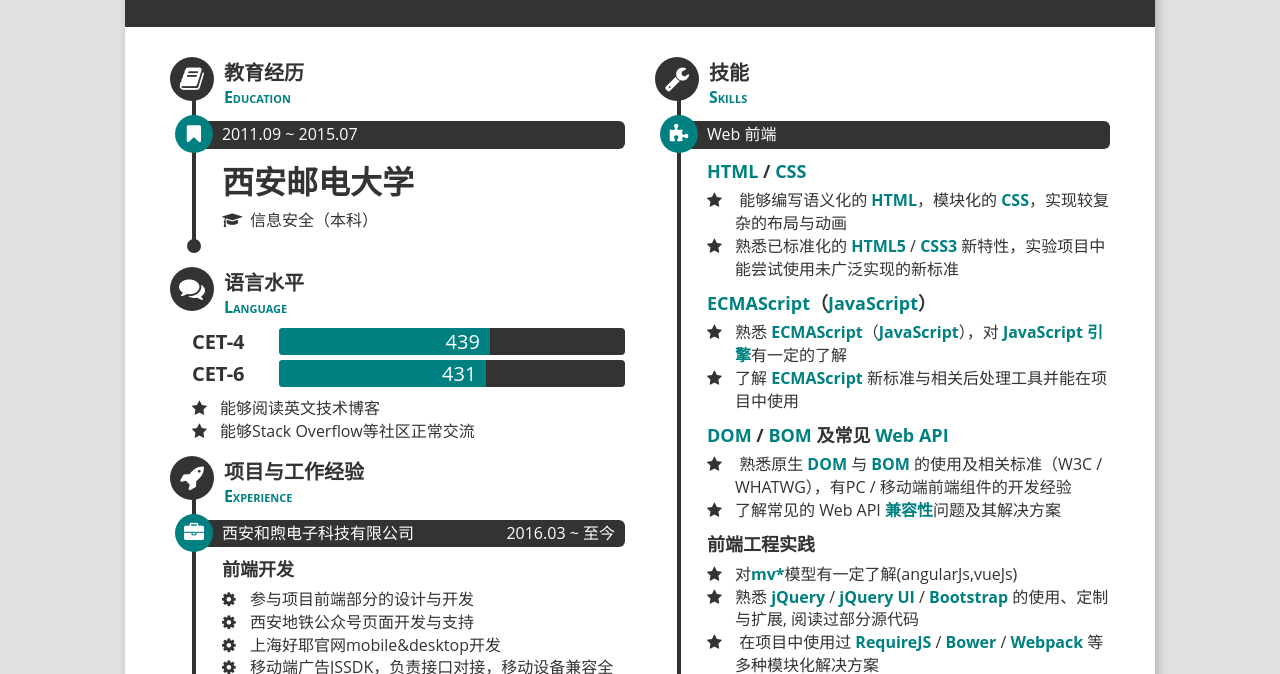
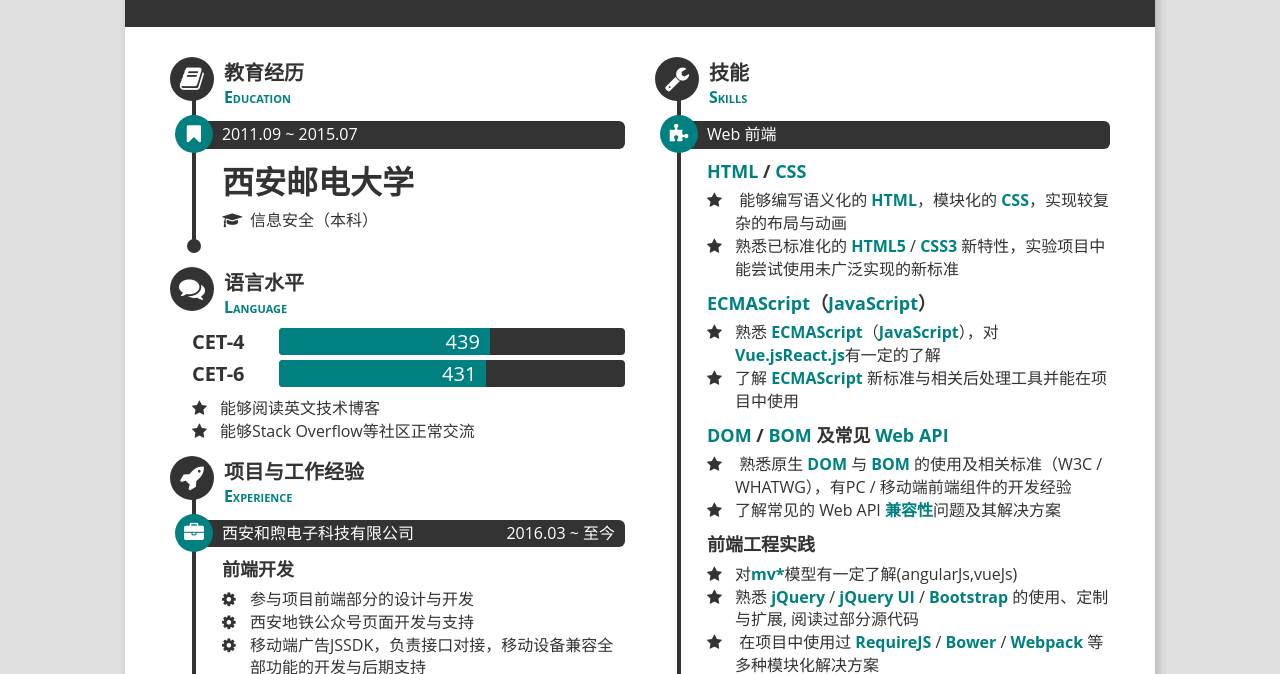
Before and after one commit to RosApr/RosApr.github.io, a plain HTML site: page resume/index.html in a window 1280 px wide. Shown: the part 232-906 px from the top of the page. Drawn offline with Linux system fonts and the light colour scheme.

Commit message:
del useless experience

```diff
--- a/resume/index.html
+++ b/resume/index.html
@@ -87,7 +87,6 @@
                                     <dt class="experience-position">前端开发</dt>
                                     <dd class="experience-task">参与项目前端部分的设计与开发</dd>
                                     <dd class="experience-task">西安地铁公众号页面开发与支持</dd>
-                                    <dd class="experience-task">上海好耶官网mobile&desktop开发</dd>
                                     <dd class="experience-task">移动端广告JSSDK，负责接口对接，移动设备兼容全部功能的开发与后期支持</dd>
                                 </dl>
                             </li>
@@ -179,7 +178,7 @@
                                     <dt class="skills-item-summary">
                                         <strong>ECMAScript</strong>（<strong>JavaScript</strong>）
                                     </dt>
-                                    <dd class="skills-item-description"><span>熟悉 <strong>ECMAScript</strong>（<strong>JavaScript</strong>），对 <strong>JavaScript 引擎</strong>有一定的了解</span>
+                                    <dd class="skills-item-description"><span>熟悉 <strong>ECMAScript</strong>（<strong>JavaScript</strong>），对 <strong>Vue.js</strong><strong>React.js</strong>有一定的了解</span>
                                     </dd>
                                     <dd class="skills-item-description"><span>了解 <strong>ECMAScript</strong> 新标准与相关后处理工具并能在项目中使用</span>
                                     </dd>
```
